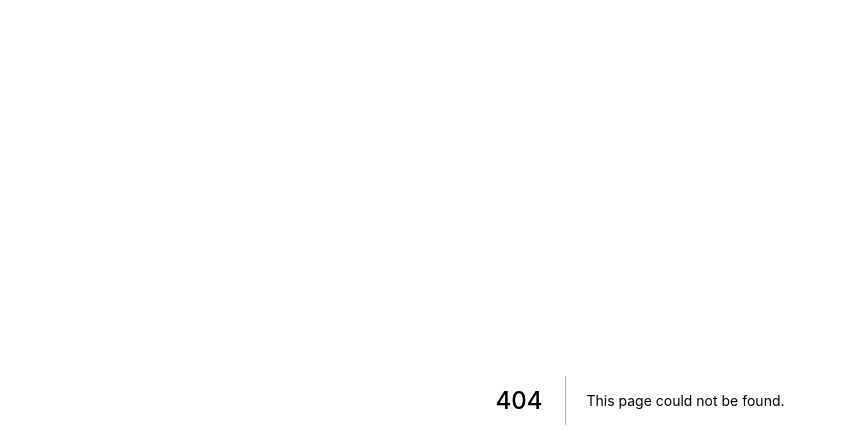
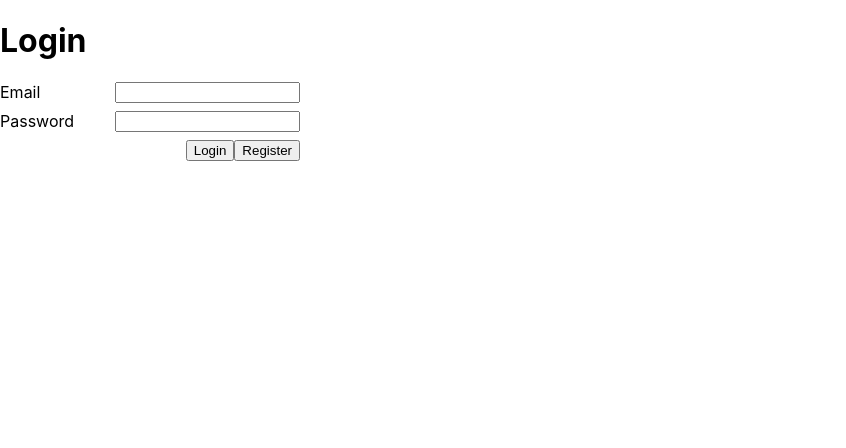
Before and after one commit to CKM96/CarbonOffset, a Next.js app in the folder frontend/: page /login in a window 1280 px wide. Before the commit this address had no page. Shown: the top 448 px of the page, without its empty margins (0-846 px from the left). Built offline with nearby package versions, Linux system fonts and the light colour scheme.

Commit message:
Add login screen

```diff
--- /dev/null
+++ b/frontend/pages/login.tsx
@@ -0,0 +1,86 @@
+import { useRouter } from 'next/router';
+import { FormEvent, useState } from 'react';
+import styled from 'styled-components';
+
+const Form = styled.form`
+  display: flex;
+  flex-direction: column;
+`;
+
+const Label = styled.label`
+  width: 300px;
+  display: flex;
+  justify-content: space-between;
+  margin-bottom: 8px;
+`;
+
+const ButtonWrapper = styled.div`
+  width: 300px;
+  display: flex;
+  justify-content: end;
+`;
+
+function Login() {
+  const [email, setEmail] = useState('');
+  const [password, setPassword] = useState('');
+  const [isRegistering, setIsRegistering] = useState(false);
+
+  const router = useRouter();
+
+  const onSubmit = async (event: FormEvent) => {
+    event.preventDefault();
+    const res = await fetch(
+      `http://localhost:3001/auth/${isRegistering ? 'register' : 'login'}`,
+      {
+        method: 'post',
+        headers: {
+          Origin: 'localhost:3000',
+          'Content-Type': 'application/json',
+        },
+        body: JSON.stringify({
+          email,
+          password,
+        }),
+      },
+    );
+    if (res.ok) {
+      const body = await res.json();
+      document.cookie = `accessToken=${body.accessToken};Max-Age=${3600}`;
+      router.push('/home');
+    }
+  };
+
+  return (
+    <>
+      <h1>Login</h1>
+      <Form onSubmit={(event) => onSubmit(event)}>
+        <Label>
+          Email
+          <input
+            type="email"
+            onChange={(event) => setEmail(event.target.value)}
+            required
+          />
+        </Label>
+        <Label>
+          Password
+          <input
+            type="password"
+            onChange={(event) => setPassword(event.target.value)}
+            required
+          />
+        </Label>
+        <ButtonWrapper>
+          <input type="submit" value="Login" />
+          <input
+            onClick={() => setIsRegistering(true)}
+            type="submit"
+            value="Register"
+          />
+        </ButtonWrapper>
+      </Form>
+    </>
+  );
+}
+
+export default Login;
```
Also changed, not shown: frontend/package.json (+5 -2 lines), frontend/pages/home.tsx (+30 -22 lines), 1 other file (tests, documents, lock files or other folders).
